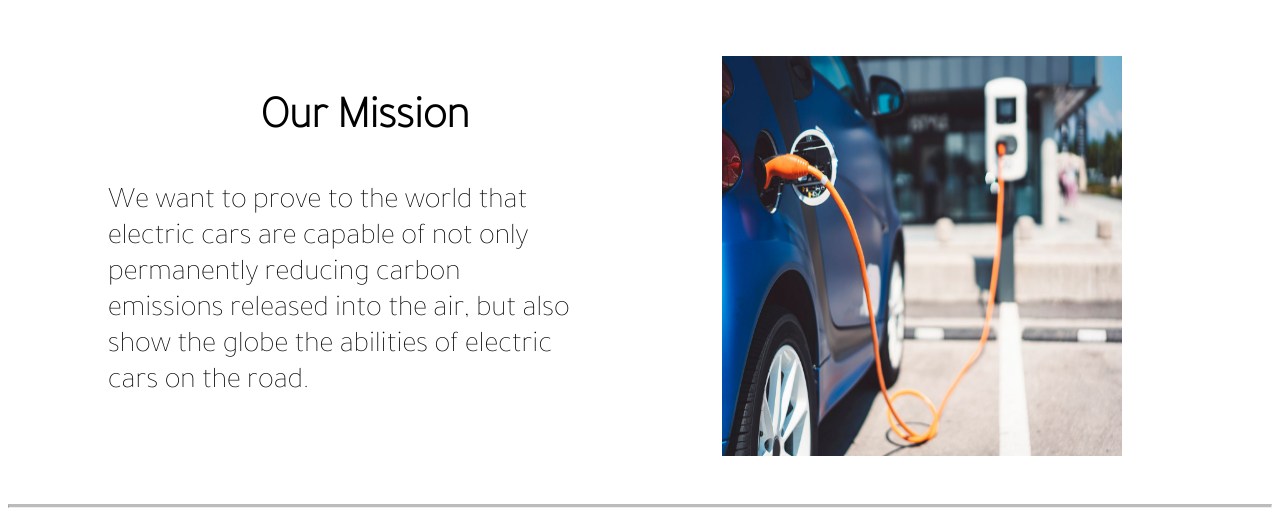
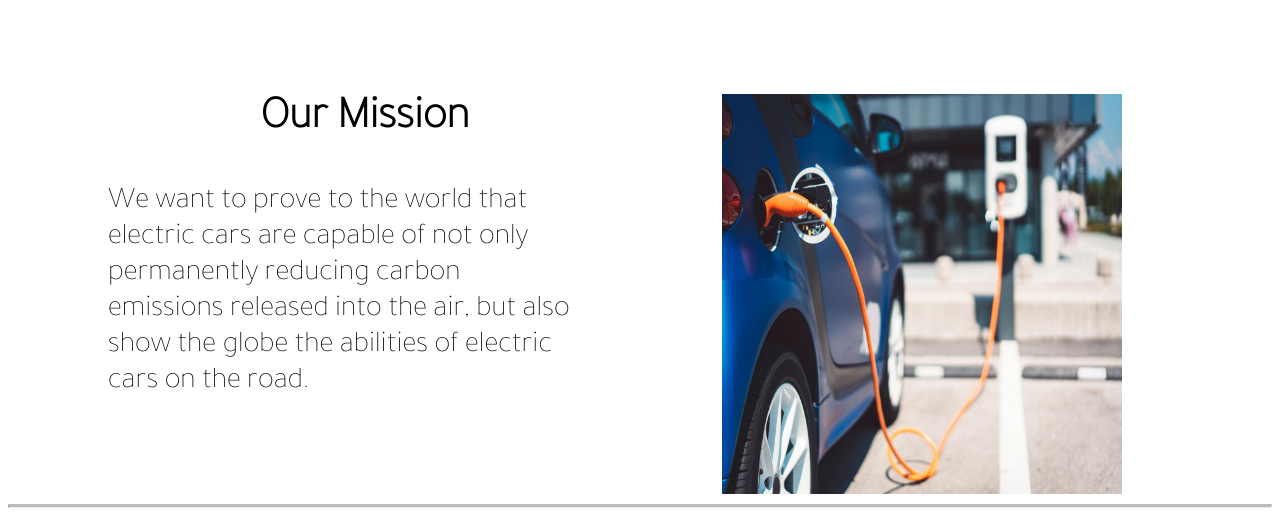
Before and after one commit to tsawebmaster2020/2020webmaster, a plain HTML site: page electrica.html in a window 1280 px wide. Shown: the part 641-1155 px from the top of the page. Drawn offline with Linux system fonts and the light colour scheme; a web font is replaced by a local one.

Commit message:
Update electrica.html

```diff
--- a/electrica.html
+++ b/electrica.html
@@ -115,7 +115,7 @@ function showSlides(n) {
 
 <br><br><br><br><br><br>
 
-
+<div class="infocontainer" id="section3">
 <img src="ev.jpg" width="400px" height="400px" class="infoimg">
 
 
@@ -142,6 +142,6 @@ A group of engineers combined their passions and dreams for the future to start
 Launched in 2011, Electrica’s unique creation of piezoelectric tires have paved the way to permanently eliminate the need for non-renewable resources to power automobiles. Their first creation, Mercury, has taken the world by storm as it is Electrica’s fastest, safest, and most sustainable car. From there, in 2013, Electrica decided that if they wanted the future to only have sustainable cars, then they would need to create a car fit for a family. Thus, they launched the Neptune, and since then has been a huge success. Electrica then introduced Venus, their highest selling car due to its sleek design. Soon after, Electrica came up with, Jupiter, their most versatile design. Though each of their models have their own distinctive features, they all have one goal: reduce the amount of carbon emissions produced by vehicles.
 </p>
 
-
+  </div>
 </body>
 </html>
```
